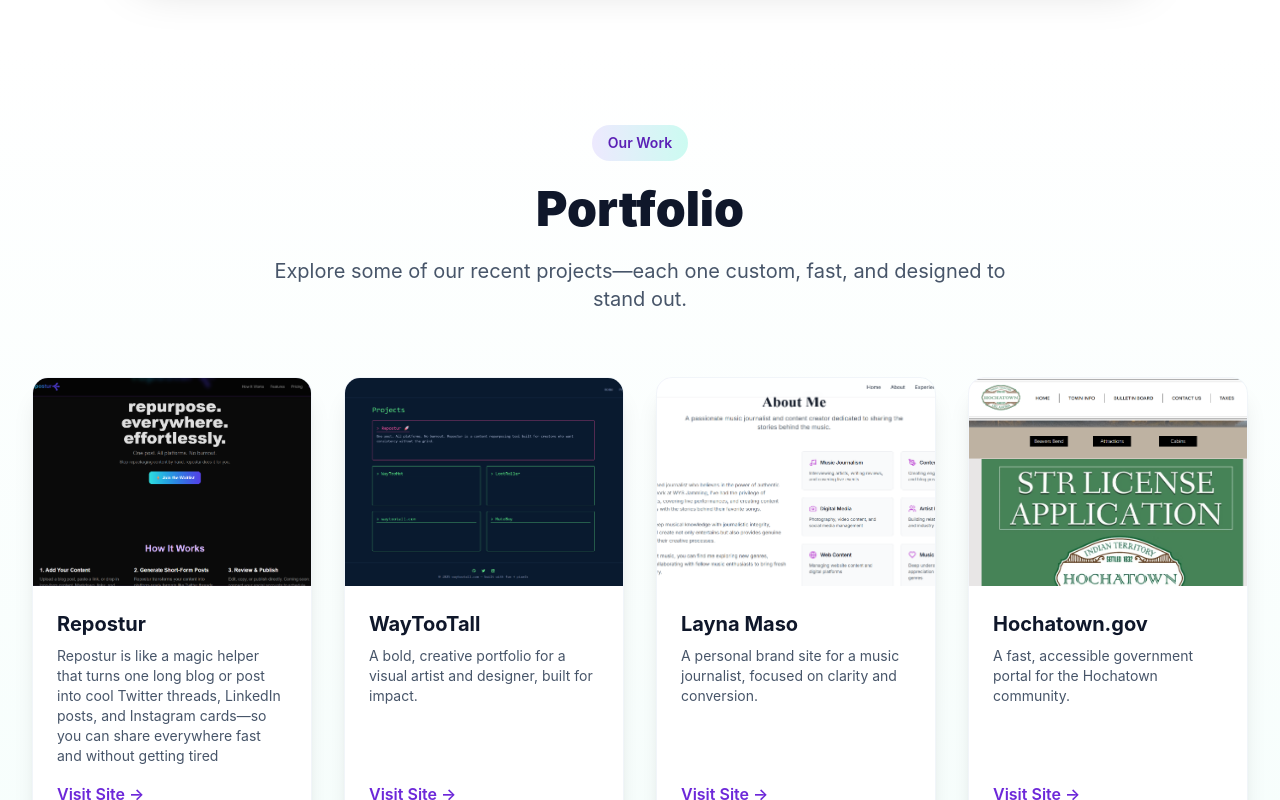
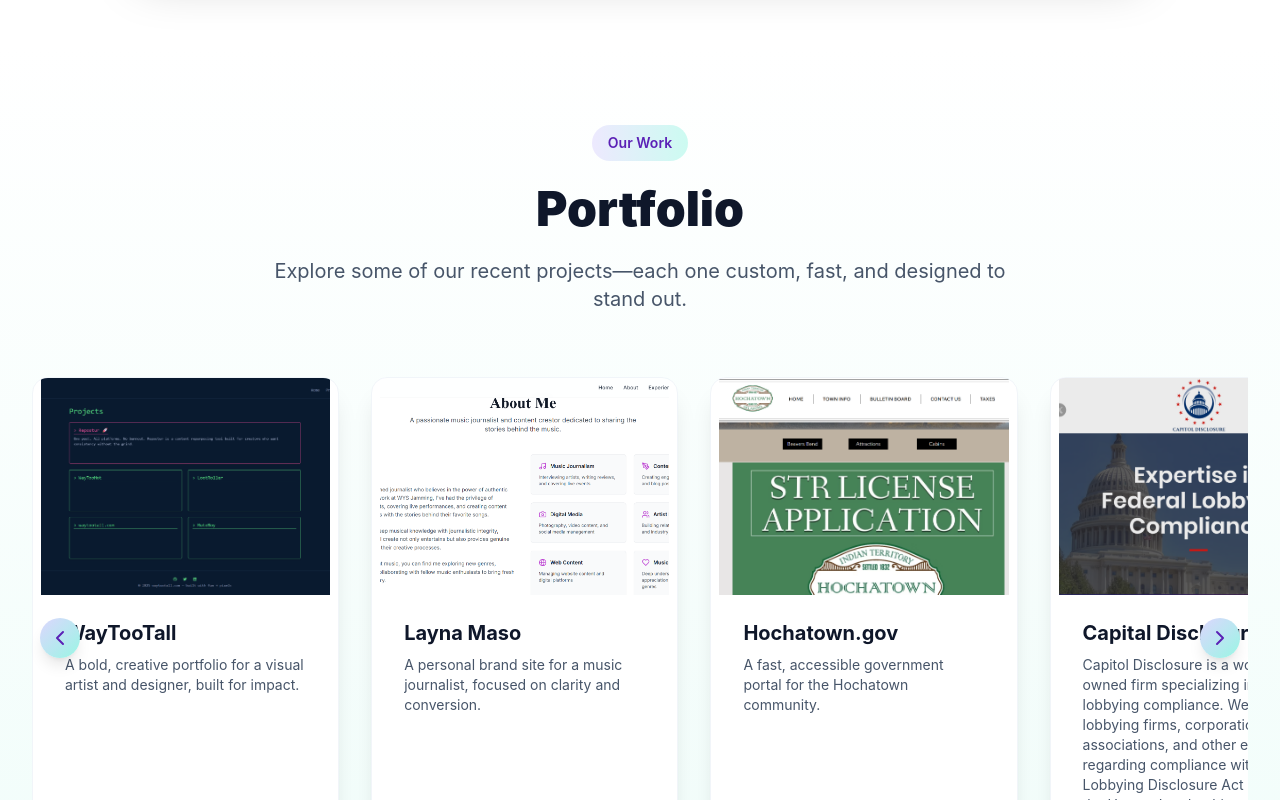
Before and after one commit to wayytootall/eds, a Next.js app: page / in a window 1280 px wide. Shown: the part 3560-4360 px from the top of the page. Built offline with nearby package versions, Linux system fonts and the light colour scheme.

Commit message:
changed portfolio to a carousel

```diff
--- a/components/Portfolio.tsx
+++ b/components/Portfolio.tsx
@@ -1,15 +1,11 @@
 "use client";
 
+import { useCallback } from "react";
 import { motion } from "framer-motion";
 import Image from "next/image";
+import useEmblaCarousel from "embla-carousel-react";
 
 const projects = [
-  {
-    name: "Repostur",
-    url: "https://repostur.com",
-    image: "/portfolio/reposturss.png",
-    description: "Repostur is like a magic helper that turns one long blog or post into cool Twitter threads, LinkedIn posts, and Instagram cards—so you can share everywhere fast and without getting tired",
-  },
   {
     name: "WayTooTall",
     url: "https://waytootall.com",
@@ -34,31 +30,25 @@
     image: "/portfolio/capitaldisclosuress.png",
     description: "Capitol Disclosure is a woman owned firm specializing in federal lobbying compliance. We advise lobbying firms, corporations, trade associations, and other entities regarding compliance with the Lobbying Disclosure Act (LDA) and the Honest Leadership and Open Government Act of 2007 (HLOGA).",
   },
+  {
+    name: "Repostur",
+    url: "https://repostur.com",
+    image: "/portfolio/reposturss.png",
+    description: "Repostur is like a magic helper that turns one long blog or post into cool Twitter threads, LinkedIn posts, and Instagram cards—so you can share everywhere fast and without getting tired",
+  },
 ];
 
-export default function Portfolio() {
+function PortfolioCarousel({ items }: { items: typeof projects }) {
+  const [emblaRef, emblaApi] = useEmblaCarousel({ loop: true, align: "start" });
+
+  const scrollPrev = useCallback(() => emblaApi && emblaApi.scrollPrev(), [emblaApi]);
+  const scrollNext = useCallback(() => emblaApi && emblaApi.scrollNext(), [emblaApi]);
+
   return (
-    <section id="portfolio" className="section-padding bg-gradient-to-b from-white to-accent-50">
-      <div className="container-custom">
-        <motion.div
-          initial={{ opacity: 0, y: 20 }}
-          whileInView={{ opacity: 1, y: 0 }}
-          transition={{ duration: 0.6 }}
-          viewport={{ once: true }}
-          className="text-center mb-16"
-        >
-          <div className="inline-flex items-center gap-2 bg-gradient-to-r from-primary-100 to-accent-100 px-4 py-2 rounded-full text-primary-700 font-semibold text-sm mb-6">
-            Our Work
-          </div>
-          <h2 className="text-4xl sm:text-5xl font-black text-secondary-900 mb-6">
-            Portfolio
-          </h2>
-          <p className="text-xl text-secondary-600 max-w-3xl mx-auto">
-            Explore some of our recent projects—each one custom, fast, and designed to stand out.
-          </p>
-        </motion.div>
-        <div className="grid grid-cols-1 sm:grid-cols-2 lg:grid-cols-4 gap-8">
-          {projects.map((project, idx) => (
+    <div className="relative">
+      <div className="overflow-hidden" ref={emblaRef}>
+        <div className="flex">
+          {items.map((project, idx) => (
             <motion.a
               key={project.name}
               href={project.url}
@@ -68,7 +58,8 @@
               whileInView={{ opacity: 1, y: 0 }}
               transition={{ duration: 0.5, delay: idx * 0.1 }}
               viewport={{ once: true }}
-              className="group bg-white rounded-2xl shadow-xl hover:shadow-2xl border border-secondary-100 hover:border-primary-300 card-hover flex flex-col overflow-hidden transition-all duration-300"
+              className="min-w-0 w-[90vw] sm:w-[70vw] md:w-[50vw] lg:w-[32vw] xl:w-[24vw] max-w-[400px] mx-auto px-2 mr-8 last:mr-0 group bg-white rounded-2xl shadow-xl hover:shadow-2xl border border-secondary-100 hover:border-primary-300 card-hover flex flex-col overflow-hidden transition-all duration-300"
+              style={{ flex: "0 0 auto" }}
             >
               <div className="relative w-full aspect-[4/3] bg-gradient-to-br from-primary-100 to-accent-100 flex items-center justify-center">
                 <Image
@@ -96,6 +87,47 @@
           ))}
         </div>
       </div>
+      <button
+        onClick={scrollPrev}
+        className="absolute left-2 top-1/2 -translate-y-1/2 z-10 bg-gradient-to-br from-primary-200 to-accent-200 text-primary-700 rounded-full p-2 shadow-lg hover:scale-110 transition-transform"
+        aria-label="Previous"
+      >
+        <svg width="24" height="24" fill="none" stroke="currentColor" strokeWidth="2" strokeLinecap="round" strokeLinejoin="round"><polyline points="15 18 9 12 15 6"></polyline></svg>
+      </button>
+      <button
+        onClick={scrollNext}
+        className="absolute right-2 top-1/2 -translate-y-1/2 z-10 bg-gradient-to-br from-primary-200 to-accent-200 text-primary-700 rounded-full p-2 shadow-lg hover:scale-110 transition-transform"
+        aria-label="Next"
+      >
+        <svg width="24" height="24" fill="none" stroke="currentColor" strokeWidth="2" strokeLinecap="round" strokeLinejoin="round"><polyline points="9 18 15 12 9 6"></polyline></svg>
+      </button>
+    </div>
+  );
+}
+
+export default function Portfolio() {
+  return (
+    <section id="portfolio" className="section-padding bg-gradient-to-b from-white to-accent-50">
+      <div className="container-custom">
+        <motion.div
+          initial={{ opacity: 0, y: 20 }}
+          whileInView={{ opacity: 1, y: 0 }}
+          transition={{ duration: 0.6 }}
+          viewport={{ once: true }}
+          className="text-center mb-16"
+        >
+          <div className="inline-flex items-center gap-2 bg-gradient-to-r from-primary-100 to-accent-100 px-4 py-2 rounded-full text-primary-700 font-semibold text-sm mb-6">
+            Our Work
+          </div>
+          <h2 className="text-4xl sm:text-5xl font-black text-secondary-900 mb-6">
+            Portfolio
+          </h2>
+          <p className="text-xl text-secondary-600 max-w-3xl mx-auto">
+            Explore some of our recent projects—each one custom, fast, and designed to stand out.
+          </p>
+        </motion.div>
+        <PortfolioCarousel items={projects} />
+      </div>
     </section>
   );
 }
```
Also changed, not shown: package.json (+8 -7 lines), 1 other file (tests, documents, lock files or other folders).
